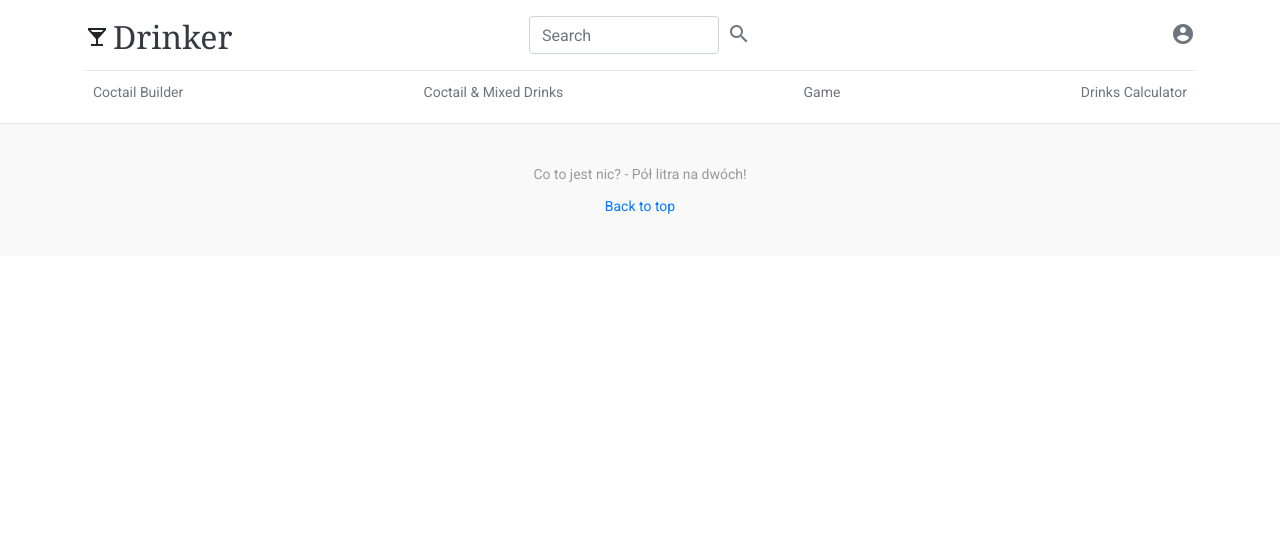
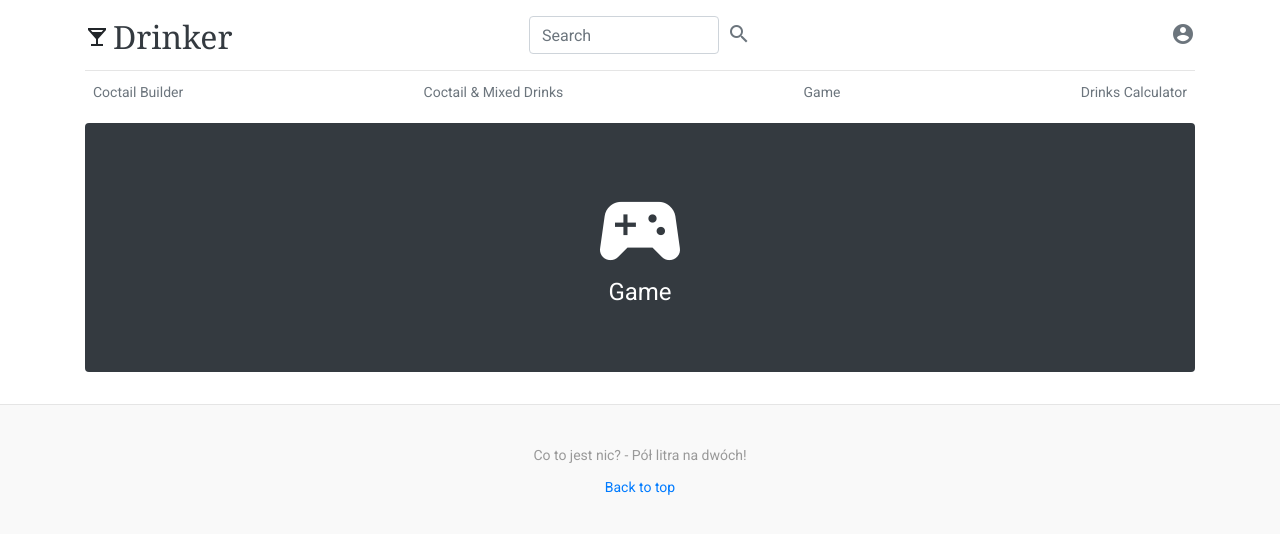
Before and after one commit to gwalus/Drinker, an Angular app in the folder drinkerClient/: page /game in a window 1280 px wide. Before the commit this address led to /. Shown: the top 534 px of the page. Built offline with nearby package versions, Linux system fonts and the light colour scheme.

Commit message:
create game component

```diff
--- a/drinkerClient/src/app/app-routing.module.ts
+++ b/drinkerClient/src/app/app-routing.module.ts
@@ -3,6 +3,7 @@ import { TestBed } from '@angular/core/testing';
 import { RouterModule, Routes } from '@angular/router';
 import { CoctailBuilderComponent } from './content/coctail-builder/coctail-builder.component';
 import { DrinksComponent } from './content/drinks/drinks.component';
+import { GameComponent } from './content/game/game.component';
 
 const routes: Routes = [
   {
@@ -12,8 +13,11 @@ const routes: Routes = [
   {
     path: 'drinks',
     component: DrinksComponent
+  },
+  {
+    path: 'game',
+    component: GameComponent
   }
-
 ];
 
 @NgModule({
--- a/drinkerClient/src/app/app.module.ts
+++ b/drinkerClient/src/app/app.module.ts
@@ -10,6 +10,7 @@ import { BrowserAnimationsModule } from '@angular/platform-browser/animations';
 import {MatIconModule} from '@angular/material/icon';
 import { CoctailBuilderComponent } from './content/coctail-builder/coctail-builder.component';
 import { DrinksComponent } from './content/drinks/drinks.component';
+import { GameComponent } from './content/game/game.component';
 
 @NgModule({
   declarations: [
@@ -17,7 +18,8 @@ import { DrinksComponent } from './content/drinks/drinks.component';
     HeaderComponent,
     FooterComponent,
     CoctailBuilderComponent,
-    DrinksComponent
+    DrinksComponent,
+    GameComponent
   ],
   imports: [
     BrowserModule,
--- /dev/null
+++ b/drinkerClient/src/app/content/game/game.component.css
@@ -0,0 +1,21 @@
+.display-4 {
+  font-size: 2.5rem;
+}
+
+.f-100 {
+  height: 50px;
+  width: 50px;
+  font-size: 50px;
+}
+
+@media (min-width: 768px) {
+  .display-4 {
+    font-size: 3rem;
+  }
+
+  .f-100 {
+    height: 100px;
+    width: 100px;
+    font-size: 100px;
+  }
+}
--- /dev/null
+++ b/drinkerClient/src/app/content/game/game.component.html
@@ -0,0 +1,9 @@
+<div class="jumbotron p-3 p-md-5 text-white rounded bg-dark">
+  <div class="col-md-12 px-0 text-center">
+    <mat-icon aria-hidden="false" aria-label="liquor" class="display-4  text-center f-100">sports_esports</mat-icon>
+    <h1 class="">
+      Game
+    </h1>
+    <p class="lead my-3"></p>
+  </div>
+</div>
--- /dev/null
+++ b/drinkerClient/src/app/content/game/game.component.ts
@@ -0,0 +1,15 @@
+import { Component, OnInit } from '@angular/core';
+
+@Component({
+  selector: 'app-game',
+  templateUrl: './game.component.html',
+  styleUrls: ['./game.component.css']
+})
+export class GameComponent implements OnInit {
+
+  constructor() { }
+
+  ngOnInit(): void {
+  }
+
+}
--- a/drinkerClient/src/app/header/header.component.html
+++ b/drinkerClient/src/app/header/header.component.html
@@ -25,7 +25,7 @@
     <nav class="nav d-flex justify-content-between">
       <a class="p-2 text-muted" href="/coctailBuilder">Coctail Builder</a>
       <a class="p-2 text-muted" routerLink="/drinks">Coctail & Mixed Drinks</a>
-      <a class="p-2 text-muted" href="">Game</a>
+      <a class="p-2 text-muted" href="/game">Game</a>
       <a class="p-2 text-muted" href="">Drinks Calculator</a>
     </nav>
   </div>
```
Also changed, not shown: 1 other file (tests, documents, lock files or other folders).
